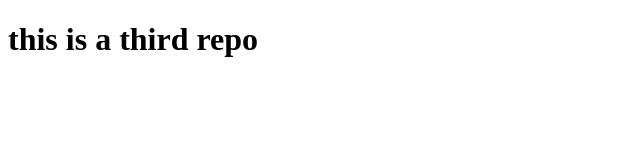
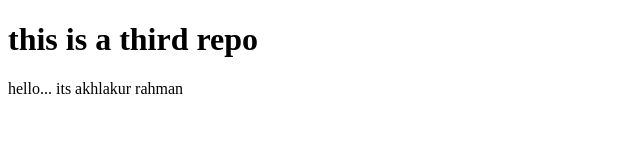
Before and after one commit to Akhlakur70/my-third-repo, a plain HTML site: page index.html in a window 1280 px wide. Shown: the whole page, without its empty margins (0-640 px from the left). Drawn offline with Linux system fonts and the light colour scheme.

Commit message:
added para

```diff
--- a/index.html
+++ b/index.html
@@ -8,6 +8,8 @@
 </head>
 <body>
     <h1>this is a third repo</h1>
+    <p>hello... its akhlakur rahman</p>
+
 
 </body>
 </html>
```
